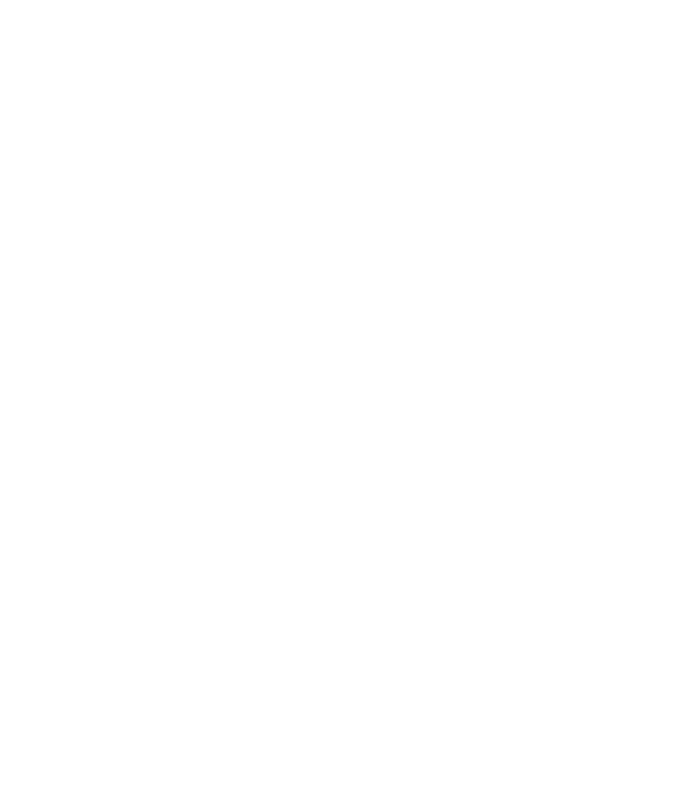
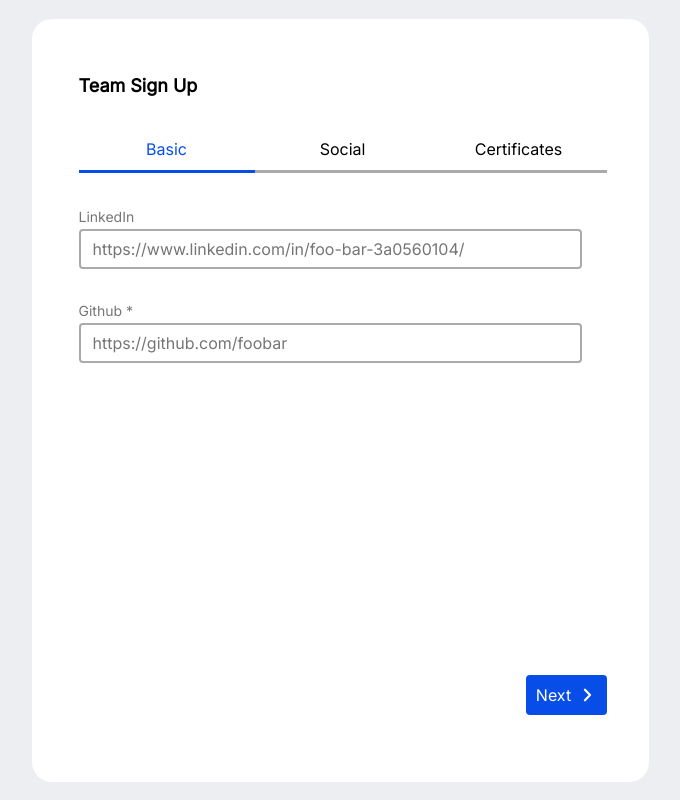
Before and after one commit to gustavoeyros/team-project-ts, a React (Vite) app: page /social in a window 1280 px wide. Before the commit this address had no page. Shown: the whole page, without its empty margins (300-980 px from the left). Built offline with nearby package versions, Linux system fonts and the light colour scheme.

Commit message:
feat: social page

```diff
--- a/src/components/InputForm/styled.ts
+++ b/src/components/InputForm/styled.ts
@@ -11,4 +11,5 @@
   padding: 12px;
   font-size: 16px;
   width: ${(props: inputWidth) => props.width}px;
+  outline: none;
 `;
--- /dev/null
+++ b/src/components/SocialForm/index.tsx
@@ -0,0 +1,34 @@
+import Button from "../Button";
+import { Form, FormController, ButtonContainer } from "./styled";
+import InputForm from "../InputForm";
+const SocialForm = () => {
+  return (
+    <Form>
+      <FormController>
+        <label htmlFor="linkedin">LinkedIn</label>
+        <InputForm
+          type="text"
+          id="linkedin"
+          placeholder="https://www.linkedin.com/in/foo-bar-3a0560104/"
+          width="503"
+        />
+      </FormController>
+
+      <FormController>
+        <label htmlFor="github">Github *</label>
+        <InputForm
+          type="text"
+          id="github"
+          placeholder="https://github.com/foobar"
+          width="503"
+        />
+      </FormController>
+
+      <ButtonContainer>
+        <Button>Next</Button>
+      </ButtonContainer>
+    </Form>
+  );
+};
+
+export default SocialForm;
--- /dev/null
+++ b/src/components/SocialForm/styled.ts
@@ -0,0 +1,26 @@
+import styled from "styled-components";
+
+export const Form = styled.form`
+  display: flex;
+  flex-direction: column;
+  gap: 33px;
+`;
+
+export const FormController = styled.div`
+  display: flex;
+  flex-direction: column;
+  gap: 4px;
+  color: #767676;
+  font-size: 14px;
+
+  & span {
+    font-size: 18px;
+    margin-bottom: 14px;
+  }
+`;
+
+export const ButtonContainer = styled.div`
+  display: flex;
+  justify-content: flex-end;
+  margin-top: 279px;
+`;
--- a/src/pages/Social.tsx
+++ b/src/pages/Social.tsx
@@ -1,3 +1,12 @@
-const Social = () => {}
+import FormStructure from "../components/FormStructure";
+import SocialForm from "../components/SocialForm";
 
-export default Social
+const Social = () => {
+  return (
+    <FormStructure>
+      <SocialForm />
+    </FormStructure>
+  );
+};
+
+export default Social;
--- a/src/routes/index.tsx
+++ b/src/routes/index.tsx
@@ -1,9 +1,11 @@
 import Basic from "../pages/Basic";
 import { Routes, Route } from "react-router-dom";
+import Social from "../pages/Social";
 const RoutesManager = () => {
   return (
     <Routes>
       <Route path="/" element={<Basic />} />
+      <Route path="/social" element={<Social />} />
     </Routes>
   );
 };
```
